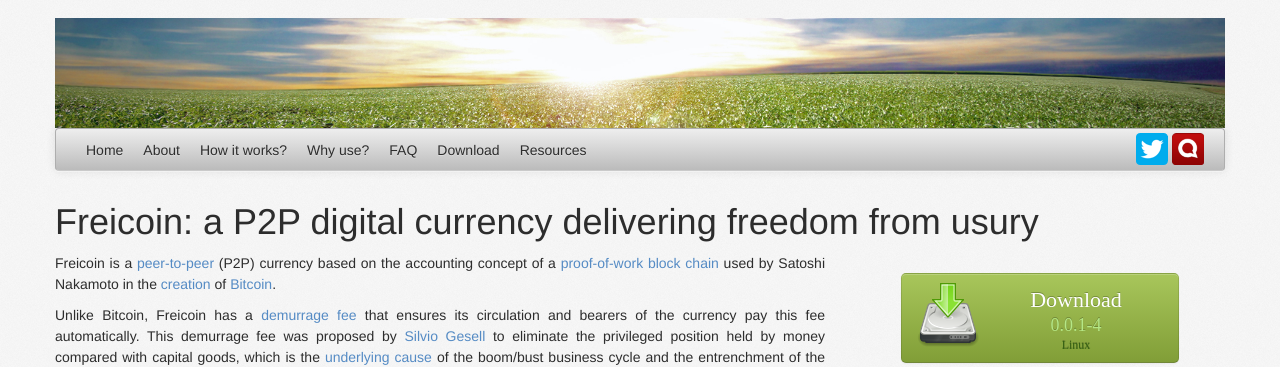
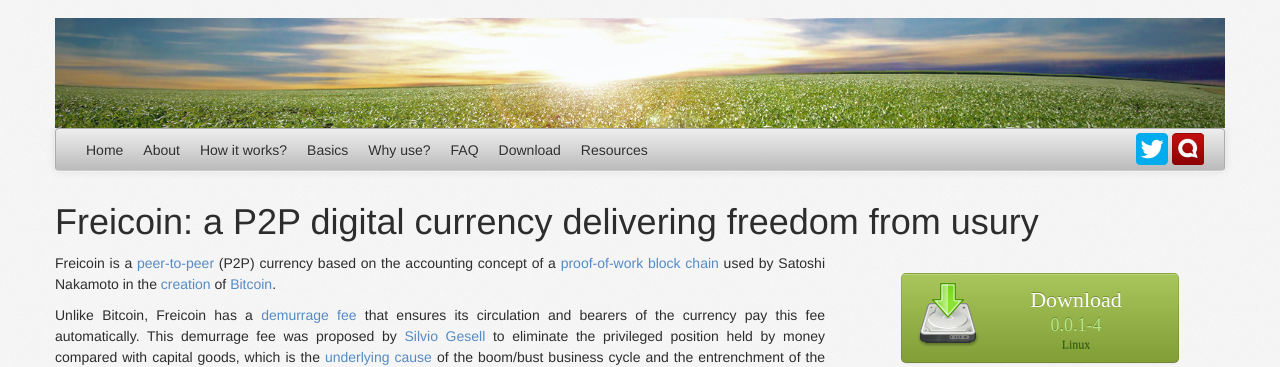
Before and after one commit to freicoin/freico.in, a Jekyll site: the page built from index.md, in a window 1280 px wide. Shown: the top 367 px of the page. Built offline with Jekyll 4.4.1, drawn with Linux system fonts in a browser that asks for light colours; nearby versions of some CDN libraries; some web fonts are replaced; comment, search, counter and statistics services are not loaded.

Commit message:
Added link to 'Basics' in menu

```diff
--- a/_config.yml
+++ b/_config.yml
@@ -32,6 +32,9 @@
         -
             title: How it works?
             url: /how/index.html
+        -
+            title: Basics
+            url: /basics/index.html
         -
             title: Why use?
             url: /why/index.html
```
